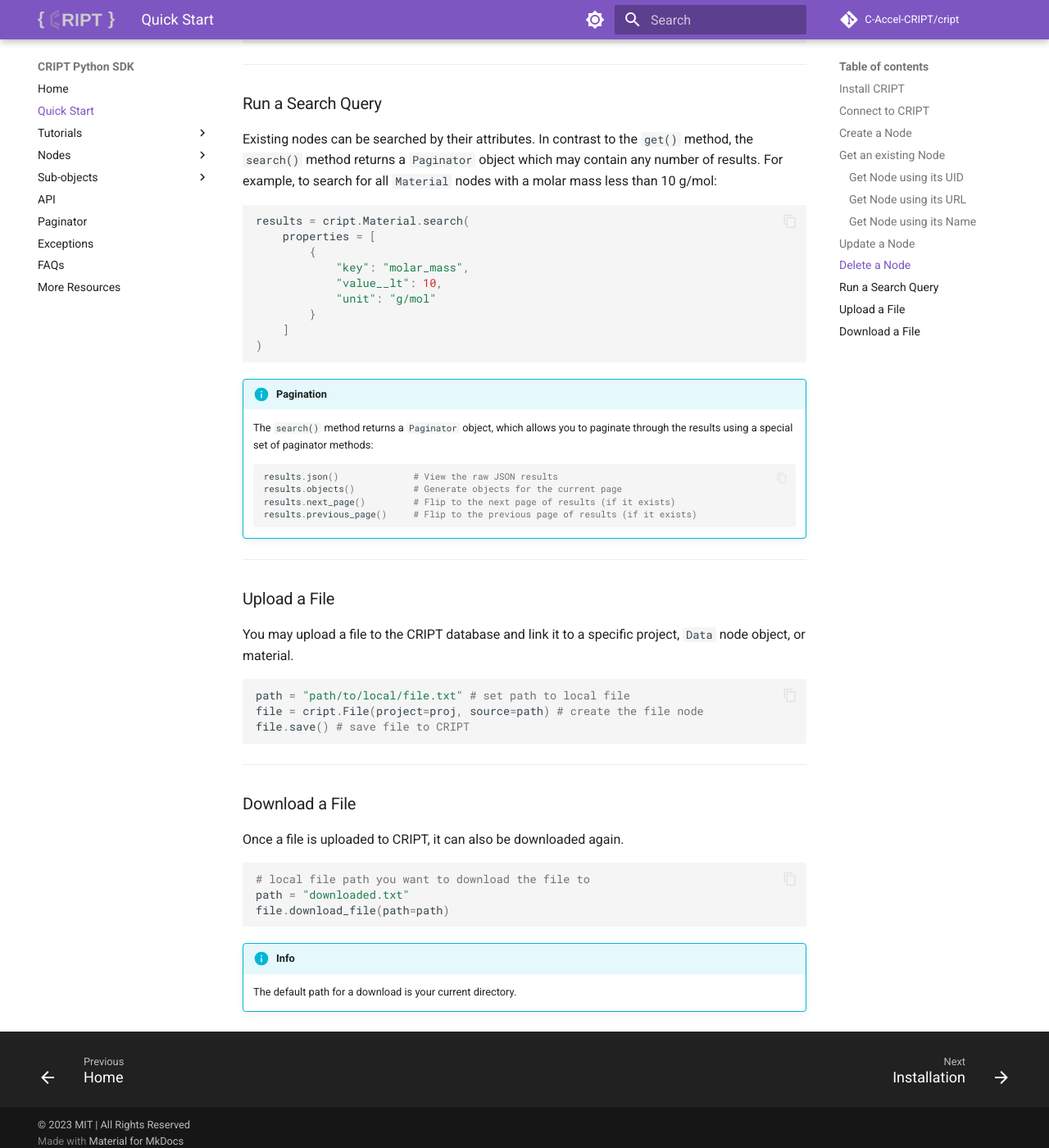
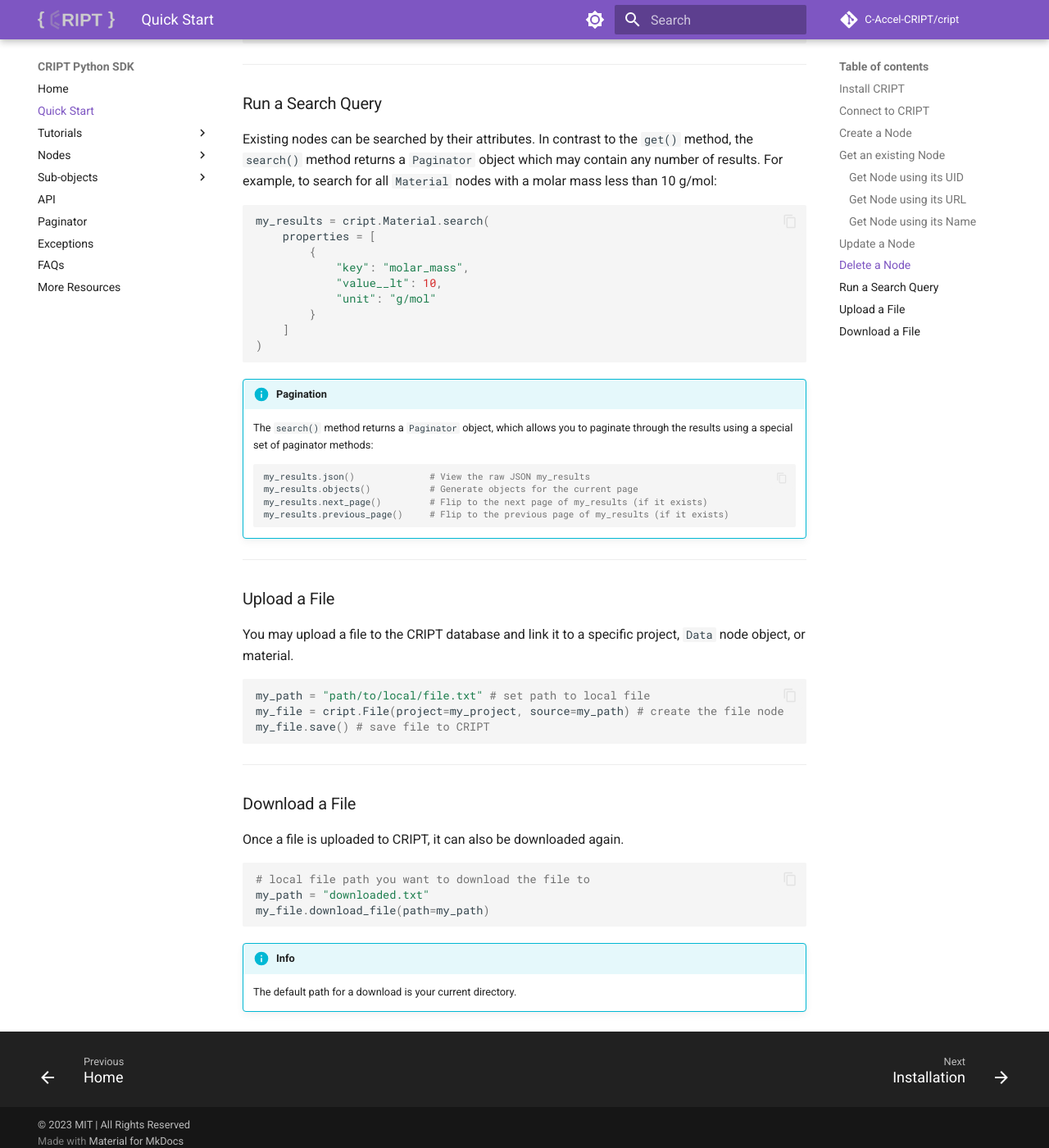
Before and after one commit to C-Accel-CRIPT/sdk-archive, an MkDocs documentation site: the page built from docs/quickstart.md, in a window 1280 px wide and 1400 px high, scrolled down 2741 px. Shown: the whole window at 82% size. Built offline with MkDocs 1.6.1 and Material for MkDocs 9.7.7, drawn with Linux system fonts in a browser that asks for light colours; comment, search, counter and statistics services are not loaded; some of the changed text lies outside the part shown.

Commit message:
added my_ to front of variables

````diff
--- a/docs/quickstart.md
+++ b/docs/quickstart.md
@@ -60,7 +60,7 @@ my_material.save()
 
     ``` python
     # create a project node and save it in one line
-    proj = cript.Project.create(name="My project")
+    my_project = cript.Project.create(name="My project")
     ```
 
 ---
@@ -98,8 +98,8 @@ my_material = cript.Material.get(
 
     For example, `Collection` is nested under `Project`:
     ```python
-    proj = cript.Project.get(name="My project")
-    coll = cript.Collection.get(name="My collection", project=proj.uid)
+    my_project = cript.Project.get(name="My project")
+    my_collection = cript.Collection.get(name="My collection", project=proj.uid)
     ```
 
     Project does not need any other parameters because a project is the highest level node.
@@ -123,7 +123,7 @@ The `delete()` method removes an object from the CRIPT database and from memory.
 
 ``` py
 # delete an existing project
-proj.delete()
+my_project.delete()
 ```
 
 ---
@@ -133,7 +133,7 @@ proj.delete()
 Existing nodes can be searched by their attributes. In contrast to the `get()` method, the `search()` method returns a `Paginator` object which may contain any number of results. For example, to search for all `Material` nodes with a molar mass less than 10 g/mol:
 
 ``` py
-results = cript.Material.search(
+my_results = cript.Material.search(
     properties = [
         {
             "key": "molar_mass",
@@ -148,10 +148,10 @@ results = cript.Material.search(
     The `search()` method returns a `Paginator` object, which allows you to paginate through the results using a special set of paginator methods:
 
     ``` python
-    results.json()              # View the raw JSON results
-    results.objects()           # Generate objects for the current page
-    results.next_page()         # Flip to the next page of results (if it exists)
-    results.previous_page()     # Flip to the previous page of results (if it exists)
+    my_results.json()              # View the raw JSON my_results
+    my_results.objects()           # Generate objects for the current page
+    my_results.next_page()         # Flip to the next page of my_results (if it exists)
+    my_results.previous_page()     # Flip to the previous page of my_results (if it exists)
     ```
 
 ---
@@ -160,9 +160,9 @@ results = cript.Material.search(
 
 You may upload a file to the CRIPT database and link it to a specific project, `Data` node object, or material.
 ``` python
-path = "path/to/local/file.txt" # set path to local file
-file = cript.File(project=proj, source=path) # create the file node
-file.save() # save file to CRIPT
+my_path = "path/to/local/file.txt" # set path to local file
+my_file = cript.File(project=my_project, source=my_path) # create the file node
+my_file.save() # save file to CRIPT
 ```
 
 ---
@@ -172,8 +172,8 @@ Once a file is uploaded to CRIPT, it can also be downloaded again.
 
 ``` python
 # local file path you want to download the file to
-path = "downloaded.txt"
-file.download_file(path=path)
+my_path = "downloaded.txt"
+my_file.download_file(path=my_path)
 ```
 
 !!! info
````
